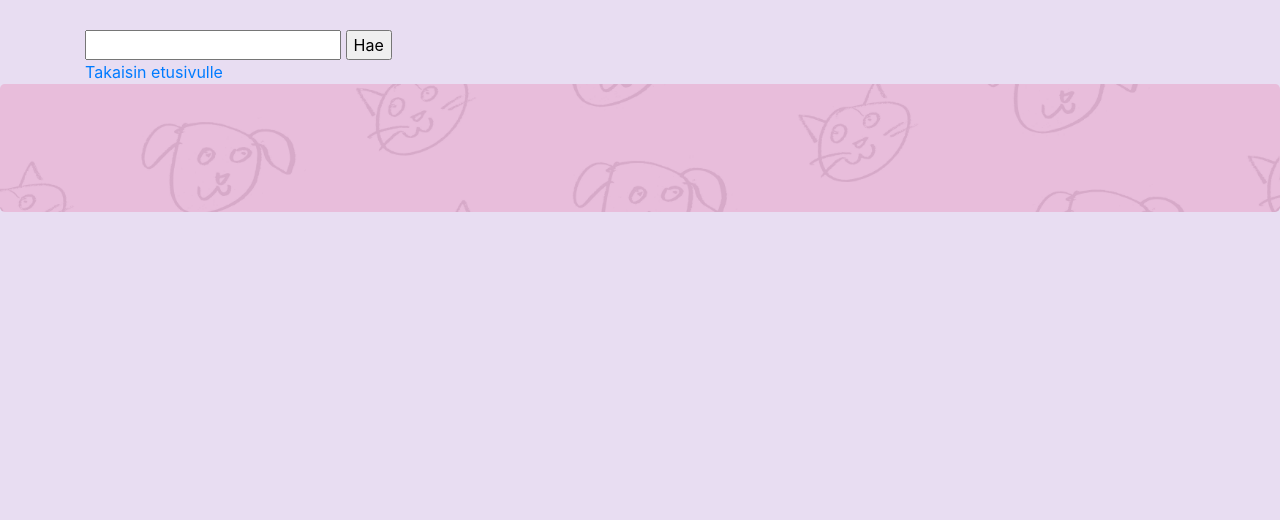
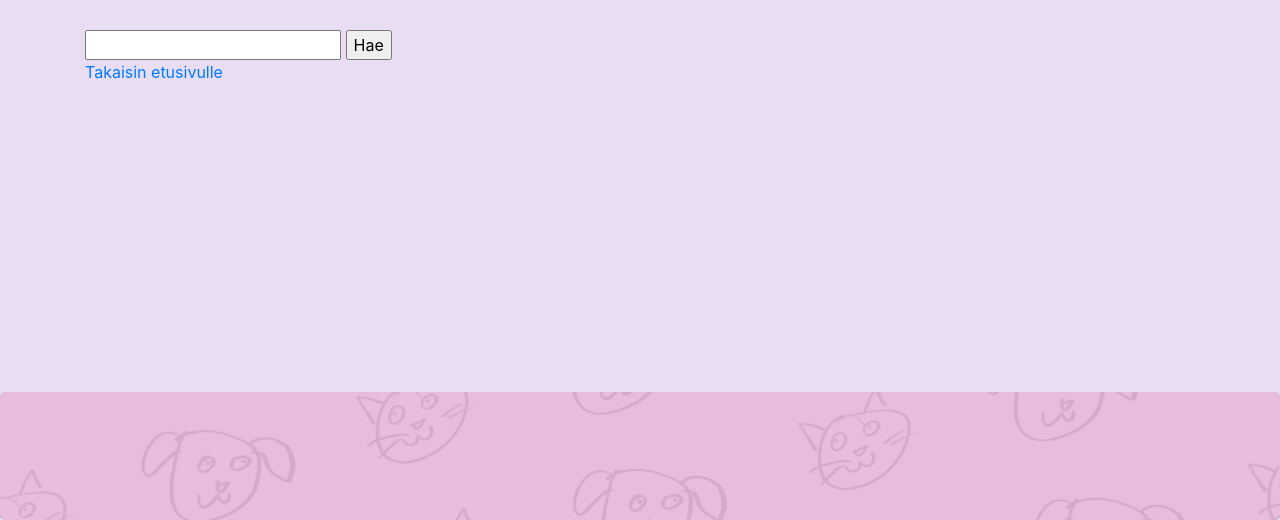
Before and after one commit to valt-1/tsoha-keskustelufoorumi, a Flask app: page /search in a window 1280 px wide. Shown: the part 280-800 px from the top of the page. Run offline with Flask 2, Linux system fonts and the light colour scheme; some libraries are stand-ins or nearby versions.

Commit message:
Update layout

```diff
--- a/templates/layout.html
+++ b/templates/layout.html
@@ -62,7 +62,8 @@
             {% block content %}{% endblock %}
         </div>
     </main>
-    <footer>
+
+    <footer class="footer fixed-bottom">
         <div class="jumbotron text-center" style="margin-bottom:0">
         </div>
     </footer>
```
